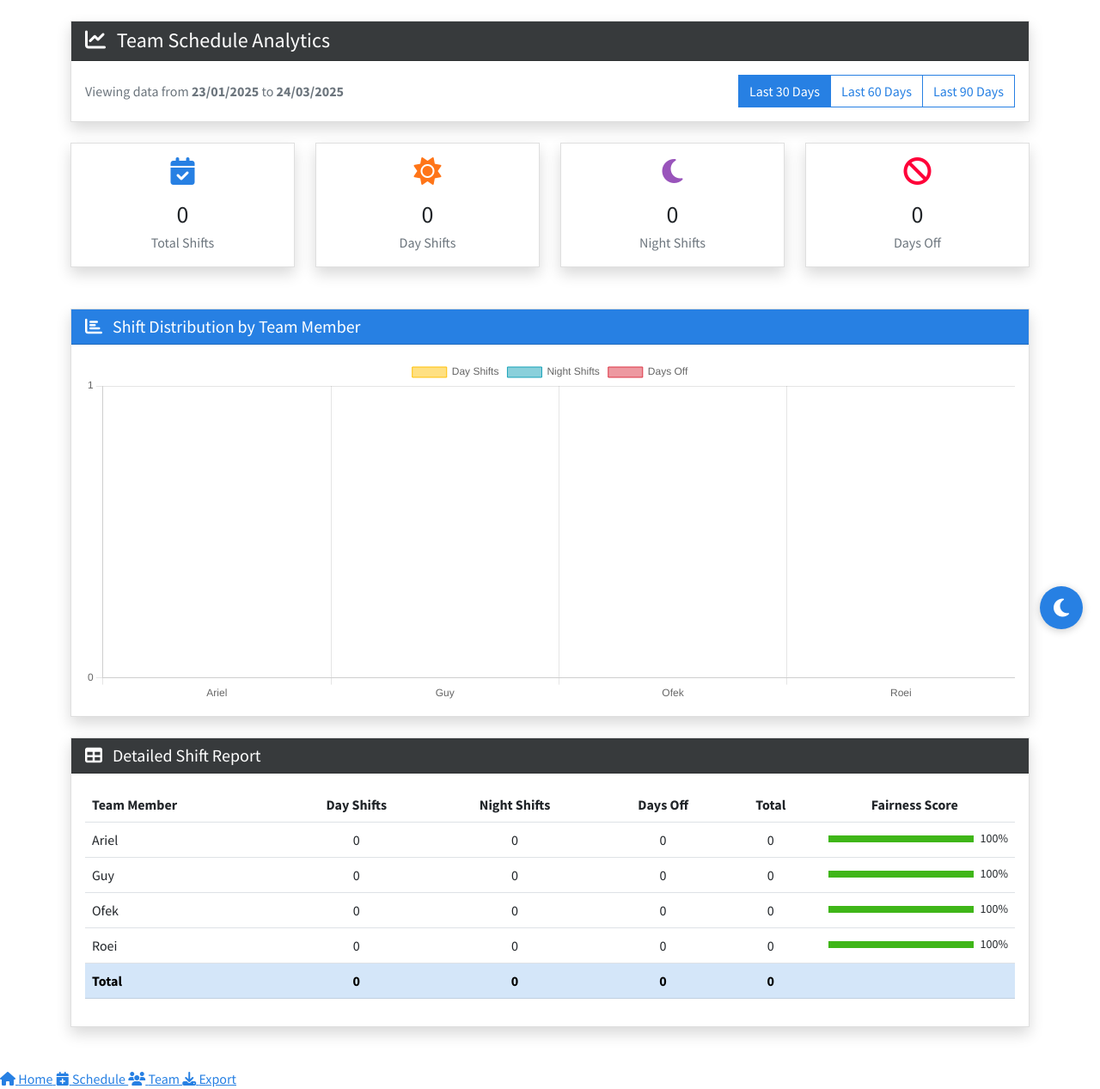
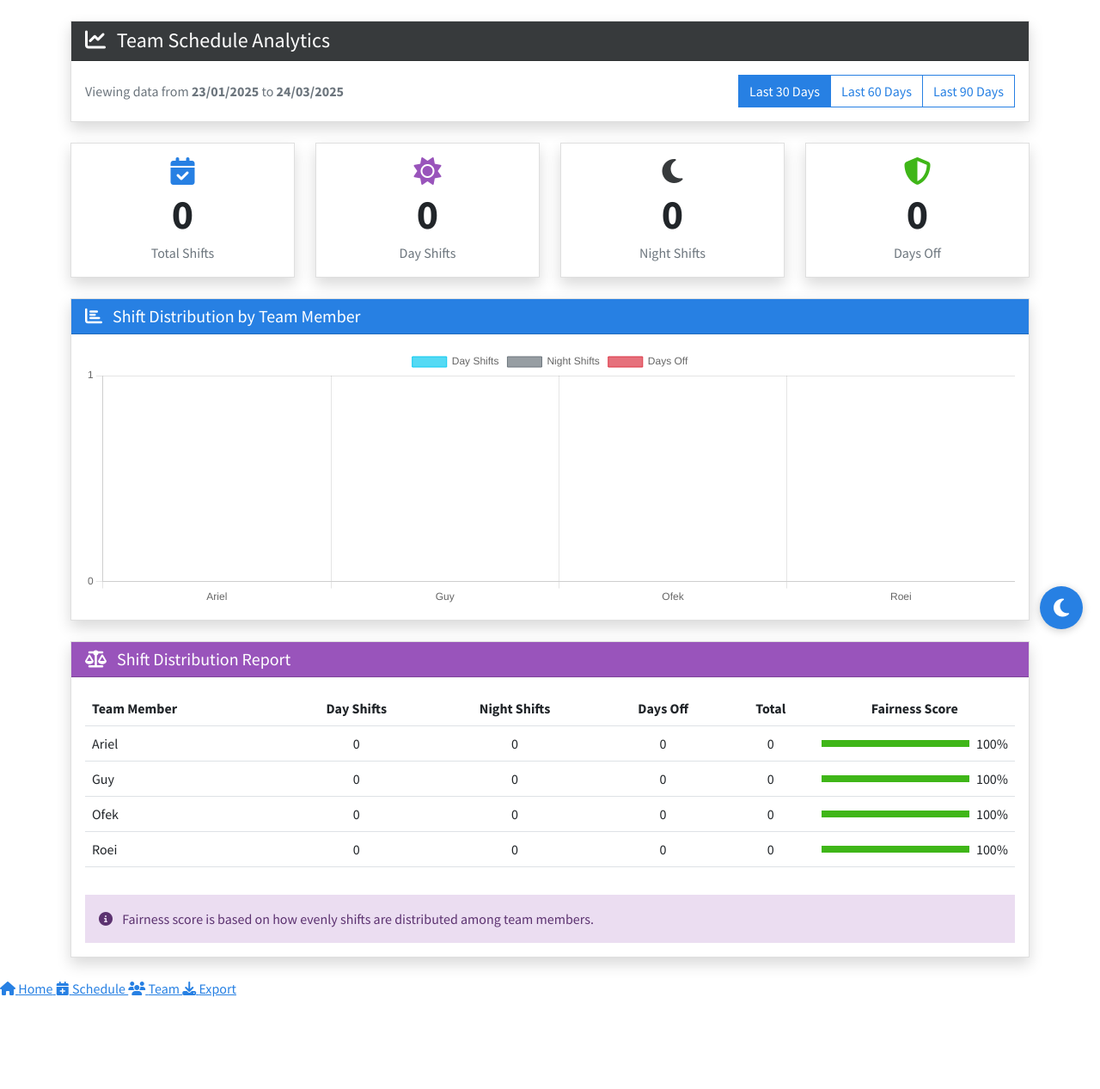
Before and after one commit to Ariel7871/Shift-Manager, a Flask app: page /analytics in a window 1280 px wide. Shown: the part 48-1315 px from the top of the page at 86% size. After the commit the page ends 1208 px from the top, so only its background shows below. Run offline with Flask 3, Linux system fonts and the light colour scheme; data that the repository does not hold is empty; some libraries are stand-ins or nearby versions.

Commit message:
Add files via upload

```diff
--- a/templates/analytics_dashboard.html
+++ b/templates/analytics_dashboard.html
@@ -1,6 +1,6 @@
 {% extends 'base.html' %}
 {% block content %}
-<div class="container mt-4 mb-5">
+<div class="container mt-4">
     <!-- Analytics Header -->
     <div class="card shadow mb-4">
         <div class="card-header bg-dark text-white">
@@ -11,16 +11,16 @@
         <div class="card-body">
             <div class="row align-items-center">
                 <div class="col-md-6">
-                    <p class="text-muted mb-md-0">
+                    <p class="text-muted mb-0">
                         Viewing data from <strong>{{ start_date.strftime("%d/%m/%Y") }}</strong> to <strong>{{ end_date.strftime("%d/%m/%Y") }}</strong>
                     </p>
                 </div>
                 <div class="col-md-6">
                     <div class="d-flex justify-content-md-end">
                         <div class="btn-group">
-                            <a href="{{ url_for('analytics_dashboard', days=30) }}" class="btn btn-outline-primary {% if request.args.get('days', '30') == '30' %}active{% endif %}">Last 30 Days</a>
-                            <a href="{{ url_for('analytics_dashboard', days=60) }}" class="btn btn-outline-primary {% if request.args.get('days') == '60' %}active{% endif %}">Last 60 Days</a>
-                            <a href="{{ url_for('analytics_dashboard', days=90) }}" class="btn btn-outline-primary {% if request.args.get('days') == '90' %}active{% endif %}">Last 90 Days</a>
+                            <button type="button" class="btn btn-outline-primary active" id="thirtyDayBtn">Last 30 Days</button>
+                            <button type="button" class="btn btn-outline-primary" id="sixtyDayBtn">Last 60 Days</button>
+                            <button type="button" class="btn btn-outline-primary" id="ninetyDayBtn">Last 90 Days</button>
                         </div>
                     </div>
                 </div>
@@ -28,80 +28,91 @@
         </div>
     </div>
 
-    <!-- Summary Cards -->
+    <!-- Key Metrics Row -->
     <div class="row mb-4">
         <!-- Total Shifts Card -->
-        <div class="col-md-3 mb-4">
+        <div class="col-md-3">
             <div class="card shadow h-100">
                 <div class="card-body text-center">
-                    <div class="text-primary mb-3">
-                        <i class="fas fa-calendar-check fa-2x"></i>
+                    <div class="text-primary mb-1">
+                        <i class="fa-solid fa-calendar-check fa-2x"></i>
                     </div>
-                    <h3 class="mb-1">{{ total_shifts }}</h3>
+                    <div class="display-5 mb-1 fw-bold">
+                        {{ total_shifts }}
+                    </div>
                     <div class="text-muted">Total Shifts</div>
                 </div>
             </div>
         </div>
 
         <!-- Day Shifts Card -->
-        <div class="col-md-3 mb-4">
+        <div class="col-md-3">
             <div class="card shadow h-100">
                 <div class="card-body text-center">
-                    <div class="text-warning mb-3">
-                        <i class="fas fa-sun fa-2x"></i>
+                    <div class="text-info mb-1">
+                        <i class="fa-solid fa-sun fa-2x"></i>
                     </div>
-                    <h3 class="mb-1">{{ total_day_shifts }}</h3>
+                    <div class="display-5 mb-1 fw-bold">
+                        {{ total_day_shifts }}
+                    </div>
                     <div class="text-muted">Day Shifts</div>
                 </div>
             </div>
         </div>
 
         <!-- Night Shifts Card -->
-        <div class="col-md-3 mb-4">
+        <div class="col-md-3">
             <div class="card shadow h-100">
                 <div class="card-body text-center">
-                    <div class="text-info mb-3">
-                        <i class="fas fa-moon fa-2x"></i>
+                    <div class="text-secondary mb-1">
+                        <i class="fa-solid fa-moon fa-2x"></i>
                     </div>
-                    <h3 class="mb-1">{{ total_night_shifts }}</h3>
+                    <div class="display-5 mb-1 fw-bold">
+                        {{ total_night_shifts }}
+                    </div>
                     <div class="text-muted">Night Shifts</div>
                 </div>
             </div>
         </div>
 
-        <!-- Days Off Card -->
-        <div class="col-md-3 mb-4">
+        <!-- Coverage Card -->
+        <div class="col-md-3">
             <div class="card shadow h-100">
                 <div class="card-body text-center">
-                    <div class="text-danger mb-3">
-                        <i class="fas fa-ban fa-2x"></i>
+                    <div class="text-success mb-1">
+                        <i class="fa-solid fa-shield-alt fa-2x"></i>
                     </div>
-                    <h3 class="mb-1">{{ total_ooo }}</h3>
+                    <div class="display-5 mb-1 fw-bold">
+                        {{ total_ooo }}
+                    </div>
                     <div class="text-muted">Days Off</div>
                 </div>
             </div>
         </div>
     </div>
 
-    <!-- Distribution Chart -->
+    <!-- Shift Distribution Chart -->
     <div class="card shadow mb-4">
         <div class="card-header bg-primary text-white">
             <h5 class="mb-0">
-                <i class="fas fa-chart-bar me-2"></i> Shift Distribution by Team Member
+                <i class="fa-solid fa-chart-bar me-2"></i> Shift Distribution by Team Member
             </h5>
         </div>
         <div class="card-body">
-            <div style="height: 400px;">
+            <div style="height: 300px; position: relative;">
                 <canvas id="shiftDistributionChart"></canvas>
             </div>
         </div>
     </div>
 
-    <!-- Shift Details Table -->
-    <div class="card shadow">
-        <div class="card-header bg-secondary text-white">
+    <!-- Fairness and Coverage Cards -->
+    <div class="row mb-4">
+        <!-- Fairness Metrics -->
+        <div class="col-md-12">
+            <div class="card shadow h-100">
+                <div class="card-header bg-info text-white">
                     <h5 class="mb-0">
-                <i class="fas fa-table me-2"></i> Detailed Shift Report
+                        <i class="fa-solid fa-balance-scale me-2"></i> Shift Distribution Report
                     </h5>
                 </div>
                 <div class="card-body">
@@ -126,43 +137,36 @@
                                     <td class="text-center">{{ user.ooo }}</td>
                                     <td class="text-center">{{ user.total }}</td>
                                     <td class="text-center">
-                                <div class="d-flex align-items-center justify-content-center">
-                                    <div class="progress flex-grow-1 mx-2" style="height: 8px;">
-                                        <div class="progress-bar bg-success" role="progressbar"
-                                             style="width: {{ user.fairness_score }}%"
-                                             aria-valuenow="{{ user.fairness_score }}"
-                                             aria-valuemin="0"
-                                             aria-valuemax="100"></div>
+                                        <div class="d-flex align-items-center">
+                                            <div class="progress flex-grow-1 me-2" style="height: 8px;">
+                                                <div class="progress-bar bg-success" role="progressbar" style="width: {{ user.fairness_score }}%"></div>
                                             </div>
-                                    <span class="small">{{ "%.0f"|format(user.fairness_score) }}%</span>
+                                            <span>{{ user.fairness_score | round }}%</span>
                                         </div>
                                     </td>
                                 </tr>
                                 {% endfor %}
                             </tbody>
-                    <tfoot class="table-primary">
-                        <tr>
-                            <th>Total</th>
-                            <th class="text-center">{{ total_day_shifts }}</th>
-                            <th class="text-center">{{ total_night_shifts }}</th>
-                            <th class="text-center">{{ total_ooo }}</th>
-                            <th class="text-center">{{ total_shifts }}</th>
-                            <th></th>
-                        </tr>
-                    </tfoot>
                         </table>
+                    </div>
+                    <div class="alert alert-info mt-3 mb-0">
+                        <i class="fas fa-info-circle me-2"></i>
+                        Fairness score is based on how evenly shifts are distributed among team members.
+                    </div>
+                </div>
             </div>
         </div>
     </div>
 </div>
 
-<!-- Chart.js -->
+<!-- Chart.js Script -->
 <script src="https://cdn.jsdelivr.net/npm/chart.js"></script>
 <script>
 document.addEventListener('DOMContentLoaded', function() {
-    // Create the chart
+    // Get the context of the canvas element
     const ctx = document.getElementById('shiftDistributionChart').getContext('2d');
 
+    // Create the chart
     new Chart(ctx, {
         type: 'bar',
         data: {
@@ -170,19 +174,19 @@ document.addEventListener('DOMContentLoaded', function() {
             datasets: [{
                 label: 'Day Shifts',
                 data: [{% for user in shift_distribution %}{{ user.day_shifts }},{% endfor %}],
-                backgroundColor: 'rgba(255, 193, 7, 0.5)',
-                borderColor: 'rgba(255, 193, 7, 1)',
+                backgroundColor: 'rgba(13, 202, 240, 0.7)',
+                borderColor: 'rgba(13, 202, 240, 1)',
                 borderWidth: 1
             }, {
                 label: 'Night Shifts',
                 data: [{% for user in shift_distribution %}{{ user.night_shifts }},{% endfor %}],
-                backgroundColor: 'rgba(23, 162, 184, 0.5)',
-                borderColor: 'rgba(23, 162, 184, 1)',
+                backgroundColor: 'rgba(108, 117, 125, 0.7)',
+                borderColor: 'rgba(108, 117, 125, 1)',
                 borderWidth: 1
             }, {
                 label: 'Days Off',
                 data: [{% for user in shift_distribution %}{{ user.ooo }},{% endfor %}],
-                backgroundColor: 'rgba(220, 53, 69, 0.5)',
+                backgroundColor: 'rgba(220, 53, 69, 0.7)',
                 borderColor: 'rgba(220, 53, 69, 1)',
                 borderWidth: 1
             }]
@@ -191,7 +195,11 @@ document.addEventListener('DOMContentLoaded', function() {
             responsive: true,
             maintainAspectRatio: false,
             scales: {
+                x: {
+                    stacked: true,
+                },
                 y: {
+                    stacked: true,
                     beginAtZero: true,
                     ticks: {
                         stepSize: 1
@@ -200,11 +208,24 @@ document.addEventListener('DOMContentLoaded', function() {
             },
             plugins: {
                 legend: {
-                    position: 'top'
+                    position: 'top',
                 }
             }
         }
     });
+
+    // Date range buttons functionality
+    document.getElementById('thirtyDayBtn').addEventListener('click', function() {
+        window.location.href = '{{ url_for("analytics_dashboard") }}?days=30';
+    });
+
+    document.getElementById('sixtyDayBtn').addEventListener('click', function() {
+        window.location.href = '{{ url_for("analytics_dashboard") }}?days=60';
+    });
+
+    document.getElementById('ninetyDayBtn').addEventListener('click', function() {
+        window.location.href = '{{ url_for("analytics_dashboard") }}?days=90';
+    });
 });
 </script>
 {% endblock %}
```
Lines whose indentation alone changed are shown as unchanged.
